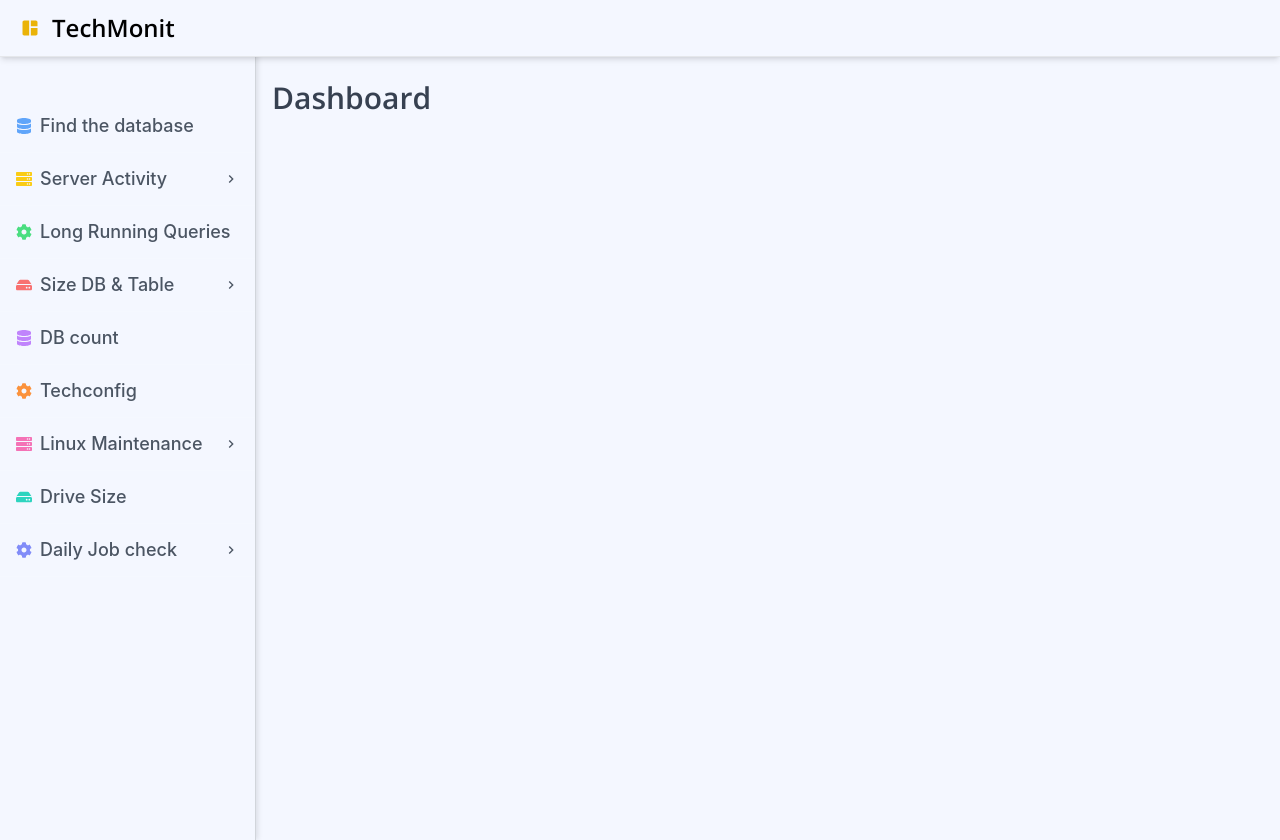
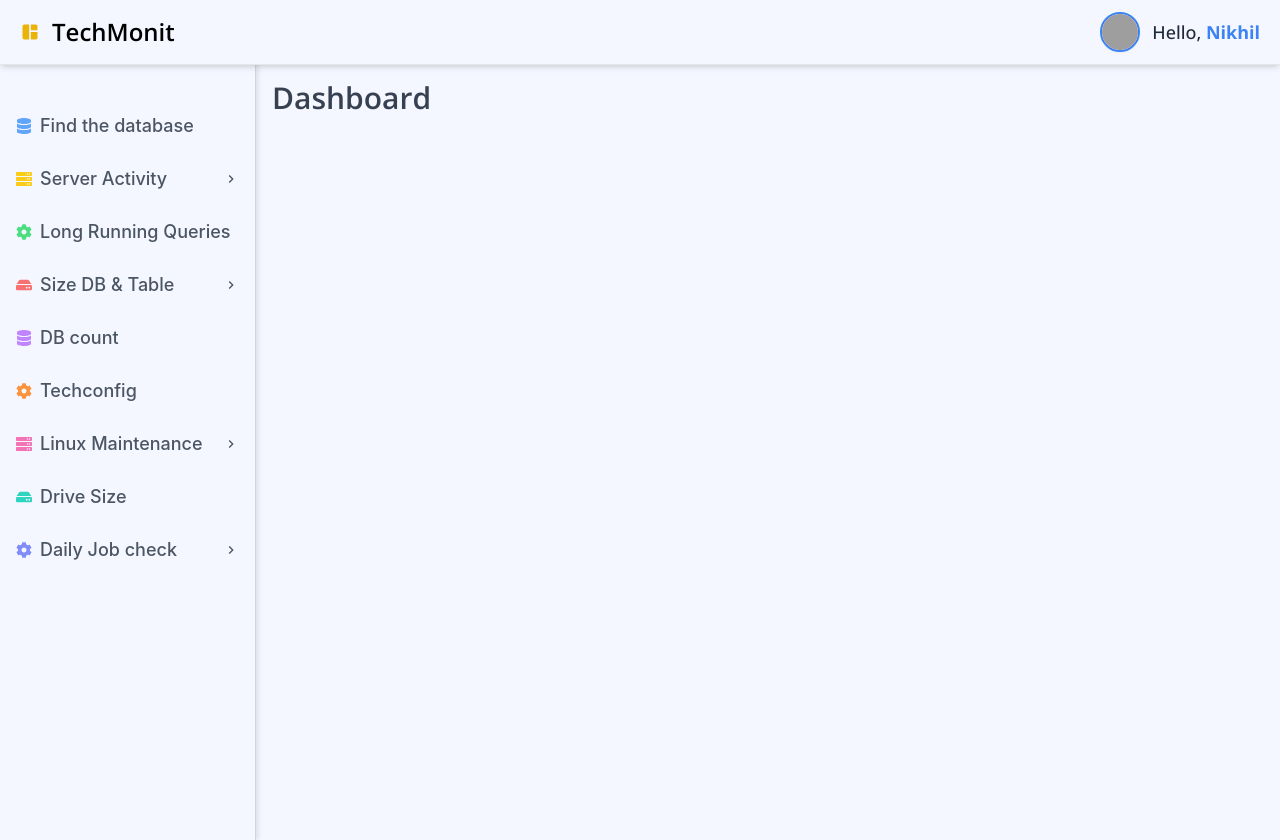
Before and after one commit to SagarDhyani/Techmonit-Ui, a React (Vite) app in the folder techmonit/: page / in a window 1280 px wide. Built offline with nearby package versions, Linux system fonts and the light colour scheme; grey boxes are pictures that could not be loaded.

Commit message:
feature: add static signedIn user in header

```diff
--- a/techmonit/src/components/Header/Header.jsx
+++ b/techmonit/src/components/Header/Header.jsx
@@ -4,14 +4,27 @@ const Header = () => {
   return (
     <nav className="fixed top-0 z-50 w-full bg-custom-layout border-b border-gray-200 shadow-md">
       <div className="px-3 py-3 lg:px-5 lg:pl-3">
-        <div className="flex items-center justify-center sm:justify-center md:justify-between">
-          <div className="flex items-center justify-start rtl:justify-end">
+        <div className="flex items-center justify-between">
+          {/* Left Section - Logo */}
+          <div className="flex items-center">
             <a href="#" className="flex ms-2">
               <MdSpaceDashboard className="h-8 me-3 text-xl text-yellow-500" />
               <span className="self-center text-xl font-semibold sm:text-2xl whitespace-nowrap">
                 TechMonit
               </span>
             </a>
+          </div>
+
+          {/* Right Section - Username */}
+          <div className="flex items-center space-x-3">
+            <img
+              src="https://ui-avatars.com/api/?name=Nikhil&background=007BFF&color=FFFFFF&rounded=true"
+              alt="User Avatar"
+              className="w-10 h-10 rounded-full border-2 border-blue-500 shadow-sm"
+            />
+            <span className="text-lg font-medium text-gray-800 dark:text-white">
+              Hello, <span className="font-bold text-blue-500">Nikhil</span>
+            </span>
           </div>
         </div>
       </div>
--- a/techmonit/src/index.css
+++ b/techmonit/src/index.css
@@ -98,6 +98,10 @@ nav::-webkit-scrollbar {
   width: 6px;
 }
 
+.react-datepicker-popper {
+  z-index: 9999 !important;
+}
+
 @tailwind base;
 @tailwind components;
 @tailwind utilities;
```
